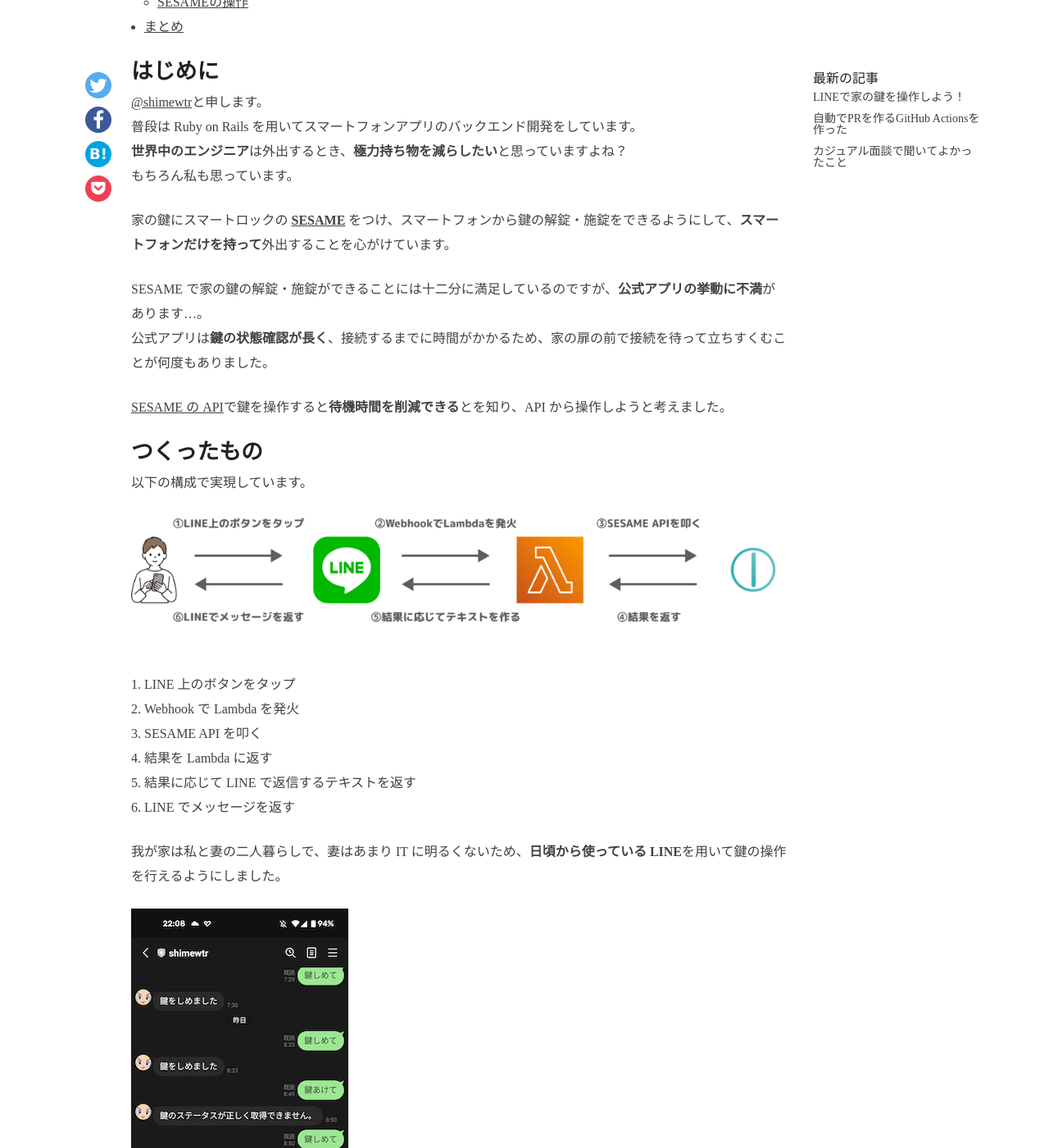
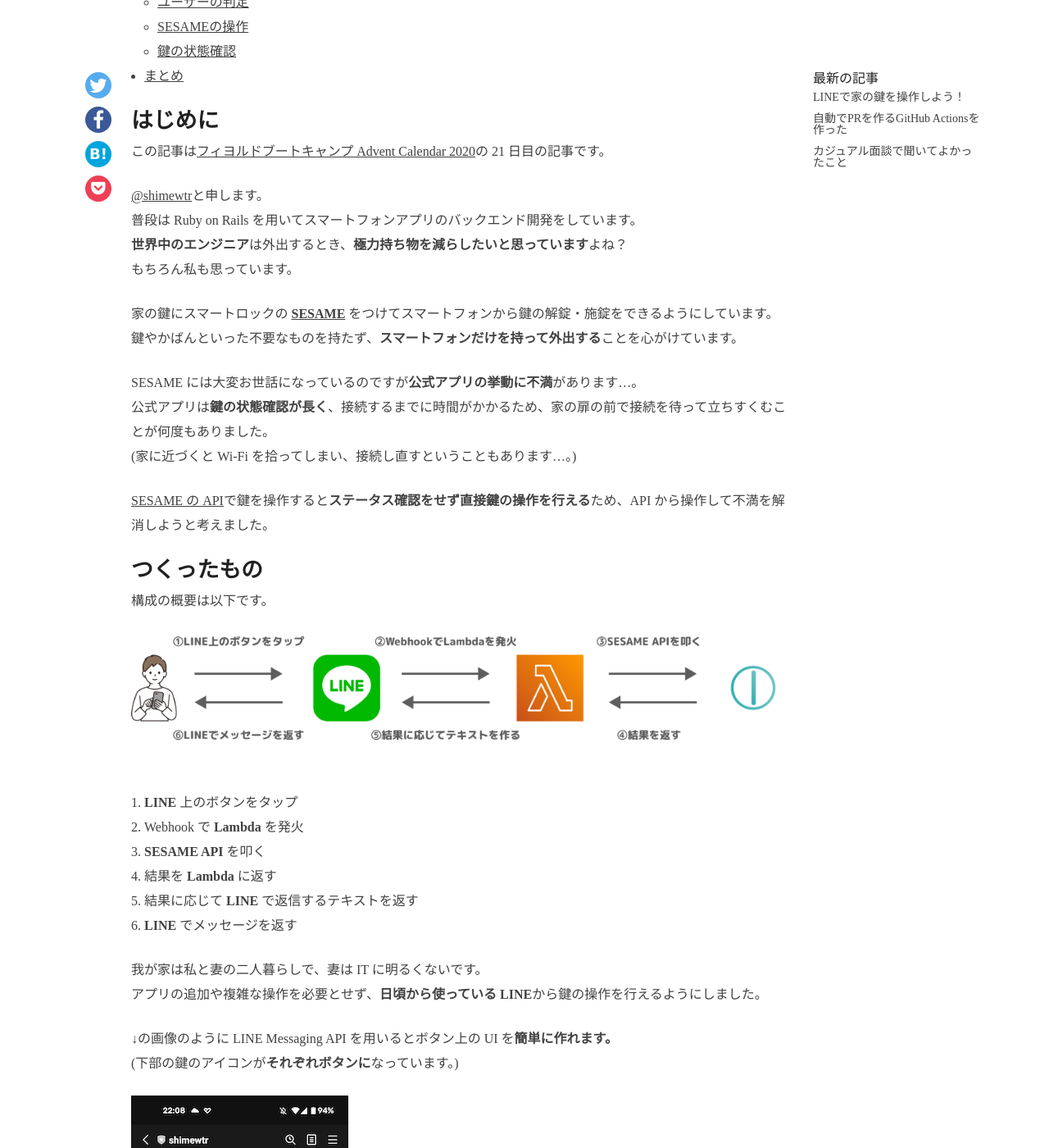
Before and after one commit to shimewtr/louis, a Jekyll site: the page built from _posts/2020-12-21-post.md, in a window 1280 px wide and 1400 px high, scrolled down 801 px. Shown: the whole window at 82% size. Built offline with Jekyll 4.4.1, drawn with Linux system fonts in a browser that asks for light colours; some of the changed text lies outside the part shown.

Commit message:
Fix draft

````diff
--- a/_posts/2020-12-21-post.md
+++ b/_posts/2020-12-21-post.md
@@ -16,94 +16,102 @@
 
 ## はじめに
 
+この記事は[フィヨルドブートキャンプ Advent Calendar 2020](https://adventar.org/calendars/5086/)の 21 日目の記事です。
+
 [@shimewtr](https://twitter.com/shimewtr)と申します。
 普段は Ruby on Rails を用いてスマートフォンアプリのバックエンド開発をしています。
-**世界中のエンジニア**は外出するとき、**極力持ち物を減らしたい**と思っていますよね？
+**世界中のエンジニア**は外出するとき、**極力持ち物を減らしたいと思っています**よね？
 もちろん私も思っています。
 
-家の鍵にスマートロックの [**SESAME**](https://jp.candyhouse.co/) をつけ、スマートフォンから鍵の解錠・施錠をできるようにして、**スマートフォンだけを持って**外出することを心がけています。
+家の鍵にスマートロックの [**SESAME**](https://jp.candyhouse.co/) をつけてスマートフォンから鍵の解錠・施錠をできるようにしています。
+鍵やかばんといった不要なものを持たず、**スマートフォンだけを持って外出する**ことを心がけています。
 
-SESAME で家の鍵の解錠・施錠ができることには十二分に満足しているのですが、**公式アプリの挙動に不満**があります…。
+SESAME には大変お世話になっているのですが**公式アプリの挙動に不満**があります…。
 公式アプリは**鍵の状態確認が長く**、接続するまでに時間がかかるため、家の扉の前で接続を待って立ちすくむことが何度もありました。
+(家に近づくと Wi-Fi を拾ってしまい、接続し直すということもあります…。)
 
-[SESAME の API](https://docs.candyhouse.co/)で鍵を操作すると**待機時間を削減できる**とを知り、API から操作しようと考えました。
+[SESAME の API](https://docs.candyhouse.co/)で鍵を操作すると**ステータス確認をせず直接鍵の操作を行える**ため、API から操作して不満を解消しようと考えました。
 
 ## つくったもの
 
-以下の構成で実現しています。
+構成の概要は以下です。
 
 ![line_image]({{site.baseurl}}/assets/images/posts/2020-12-21/diagram.png)
 
-1. LINE 上のボタンをタップ
-2. Webhook で Lambda を発火
-3. SESAME API を叩く
-4. 結果を Lambda に返す
-5. 結果に応じて LINE で返信するテキストを返す
-6. LINE でメッセージを返す
+1. **LINE** 上のボタンをタップ
+2. Webhook で **Lambda** を発火
+3. **SESAME API** を叩く
+4. 結果を **Lambda** に返す
+5. 結果に応じて **LINE** で返信するテキストを返す
+6. **LINE** でメッセージを返す
 
-我が家は私と妻の二人暮らしで、妻はあまり IT に明るくないため、**日頃から使っている LINE**を用いて鍵の操作を行えるようにしました。
+我が家は私と妻の二人暮らしで、妻は IT に明るくないです。
+アプリの追加や複雑な操作を必要とせず、**日頃から使っている LINE**から鍵の操作を行えるようにしました。
+
+
+↓の画像のように LINE Messaging API を用いるとボタン上の UI を**簡単に作れます。**
+(下部の鍵のアイコンが**それぞれボタンに**なっています。)
 
 ![line_image]({{site.baseurl}}/assets/images/posts/2020-12-21/line_image.png)
 
-↑の画像のように LINE Messaging API を用いるとボタン上の UI を簡単に作ることができます。
-(画像の下部の鍵のアイコンがそれぞれボタンになっています。)
+また、LINE からのメッセージを受け取り、SESAME の API を叩く処理は Lambda で実装しています。API Gateway で LINE からの **Webhook の受け口を簡単に用意でき、十分な無料枠**があり、費用をかけずに実装できるためです。
 
-また、LINE からのメッセージを受け取り、SESAME の API を叩く処理は Lambda で実装しています。API Gateway で LINE からの Webhook の受け口を簡単に用意でき、十分な無料枠があり、費用をかけずに実装できるためです。
+![api_gateway_lambda]({{site.baseurl}}/assets/images/posts/2020-12-21/api_gateway_lambda.png)
 
 ## LINEの設定
 
 [LINE Developersのサイト](https://developers.line.biz/en/)から登録しましょう。
-LINE のアカウントを持っていればすぐに登録できます。
+LINE のアカウントを持っていれば**すぐに**登録できます。
 
 ![line_login]({{site.baseurl}}/assets/images/posts/2020-12-21/line_login.png)
 
 登録が済んだら LINE の API を使えるように設定をしていきます。
-Create a new provider を選択し、必要事項を入力後、
+**Create a new provider** を選択し、必要事項を入力後、
 
 ![line_provider]({{site.baseurl}}/assets/images/posts/2020-12-21/line_provider.png)
 
-Create a Messaging API channel を選択して再度必要事項を入力すると自分の channel を開設できます。
+**Create a Messaging API channel** を選択して再度必要事項を入力すると自分の channel を開設できます。
 
 ![line_messaging_api]({{site.baseurl}}/assets/images/posts/2020-12-21/line_messaging_api.png)
 
-Messaging API タブに表示される ID で検索するか、QR コードから友達追加できます。
+Messaging API タブに表示される ID で検索するか、QR コードから**友達追加**できます。
 
 ![line_add_friend]({{site.baseurl}}/assets/images/posts/2020-12-21/line_add_friend.png)
 
-同じく、Messaging API タブにある Webhook settings から Webhook の送り先の URL を設定できます。
-メッセージの送信に対するイベントはもちろん、友達追加、友達解除など多数のイベントをトリガーに Webhook が送信されます。
+同じく、Messaging API タブにある **Webhook settings** から Webhook の送り先の URL を設定できます。
+メッセージの送信に対するイベントはもちろん、友達追加、友達解除など多数のイベントをトリガーに **Webhook が送信されます。**
 詳しくは[こちら](https://developers.line.biz/ja/docs/messaging-api/receiving-messages/)をご確認ください。
 
-今回は Lambda で LINE からの Webhook を受けて処理を行うため、Lambda に追加した API ゲートウェイのエンドポイントを設定しています。
+今回は Lambda で LINE からの Webhook を受けて処理を行うため、Lambda に追加した **API ゲートウェイのエンドポイント**を設定しています。
 
 ![line_webhook]({{site.baseurl}}/assets/images/posts/2020-12-21/line_webhook.png)
 
-受け取った Webhook イベントに対して返信をする際などに、　Messaging API タブの最下部にある Channel access token が必要です。
-発行してメモしておきましょう。
+受け取った Webhook イベントに対して返信をする際などに、　Messaging API タブの最下部にある **Channel access token** が必要です。
+トークンを発行してメモしておきましょう。
 
 ![line_access_token]({{site.baseurl}}/assets/images/posts/2020-12-21/line_access_token.png)
 
-LINE のトーク画面下部のメニューは [LINE Official Account Manager](https://manager.line.biz/) から設定できます。
+LINE のトーク画面下部のメニューは [**LINE Official Account Manager**](https://manager.line.biz/) から設定できます。
 ボタンとして表示するテキストや画像、ボタンタップ時のアクションなどを設定できます。
-今回は鍵が開いた画像をタップすると「鍵あけて」、鍵が閉まった画像をタップすると「鍵しめて」というテキストを送信するようにしています。
-ここで設定したテキストに応じて Lambda で処理を行います。
+今回は**鍵が開いた画像をタップすると「鍵あけて」、鍵が閉まった画像をタップすると「鍵しめて」**というテキストを送信するようにしています。
+ここで設定したテキストに応じて **Lambda** で処理を行います。
 
 ![line_rich_menu]({{site.baseurl}}/assets/images/posts/2020-12-21/line_rich_menu.png)
 
 ## コード
 
 Lambda で実行しているスクリプトは以下です。
-以下の環境変数を設定しています。
+以下の**環境変数を設定**しています。
 
 - `AUTH_TOKEN`
-  - SESAME API のアクセストークン
+  - **SESAME API** のアクセストークン
 - `KEY_TOKENS`
-  - SESAME の ID
+  - **SESAME** の ID
   - 我が家では 2 つの SESAME を使用しているため 2 つ設定
 - `LINE_CHANNEL_ACCESS_TOKEN`
-  - LINE の Channel access token
+  - LINE の **Channel access token**
 - `AUTHORIZED_USERS`
-  - LINE のユーザー ID
+  - LINE の**ユーザー ID**
   - 私と妻の ２ 人分設定
 
 ```python
@@ -222,6 +230,20 @@
     return 'finished'
 ```
 
+### ユーザーの判定
+
+```python
+        if not self.user_id in AUTHORIZED_USERS:
+            self.send_message = random.choice(self.UNAUTHORIZED_MESSAGES)
+```
+
+ユーザーの認証を上記で行っています。
+環境変数に設定したユーザー ID 以外のユーザーからのメッセージの場合、`UNAUTHORIZED_MESSAGES`で設定したメッセージを送信してそれ以外の処理を行っています。
+LINE Channel は**プライベートにできない**ため（やり方を知っている方がいれば教えて下さい）、 ID がわかれば誰でも友達登録できます。
+他の人が我が家の鍵を解錠・施錠できないようにユーザー ID で判断しています。
+
+また、API Gateway の設定で **LINE からのリクエスト以外は許可しない**設定をし、Lambda を無駄に実行しない設定をすると安心です。
+
 ### SESAMEの操作
 
 ```python
@@ -244,9 +266,11 @@
         return task_ids
 ```
 
-SESAME の操作は上記で行っています。
-2 つの鍵に対して、送信されたテキストに応じて鍵を操作するコマンドを送信しています。
-鍵を操作する API のレスポンスは操作するコマンドを送信できたか否かしかわからないため、実際に鍵の操作を正しく行えたかは別の API を叩く必要があります。
+**SESAME の操作**は上記で行っています。
+2 つの鍵に対して、**送信されたテキストに応じて鍵を操作**しています。
+鍵を操作する API のレスポンスは**操作するコマンドを送信できたか否か**しかわからないため、実際に鍵の操作を正しく行えたかは別の API を叩く必要があります。
+
+### 鍵の状態確認
 
 ```python
     def check_sesame_status(self, task_ids):
@@ -272,13 +296,13 @@
             self.send_message = '鍵のステータス取得中にエラーが発生しました。'
 ```
 
-上記がステータスを確認している部分です。
+上記が**ステータスを確認している**部分です。
 鍵を操作する API を叩いてから実際に鍵が動作を終えるまではタイムラグがあるため、一定時間ごとにコマンドの実行状況を確認し、正常に動作が終了したかを判定しています。
 
 ## まとめ
 
 LINE で家の鍵の解錠・施錠ができるようになりました。
-これまでは接続に時間がかかっていましたが、LINE を起動してワンタップで鍵の解錠・施錠を行えるため非常に快適です。
+これまでは接続に時間がかかり家の前で待ちぼうけになっていましたが、接続を待つ必要なく、LINE を起動してワンタップで鍵の解錠・施錠を行えるため非常に快適です。
 ちょっとした不便をプログラミングの力で解決できるのでぜひ試してみてください！
 
 ご意見やご感想は[@shimewtr](https://twitter.com/shimewtr)までお願いいたします。
````
Also changed, not shown: assets/images/posts/2020-12-21/api_gateway_lambda.png (added).
